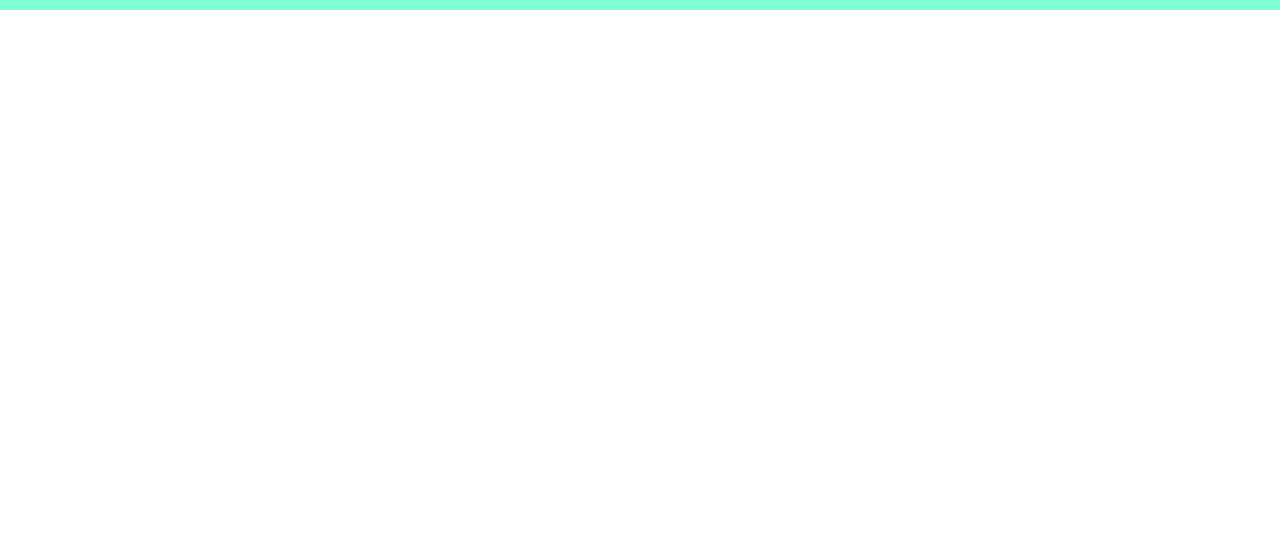
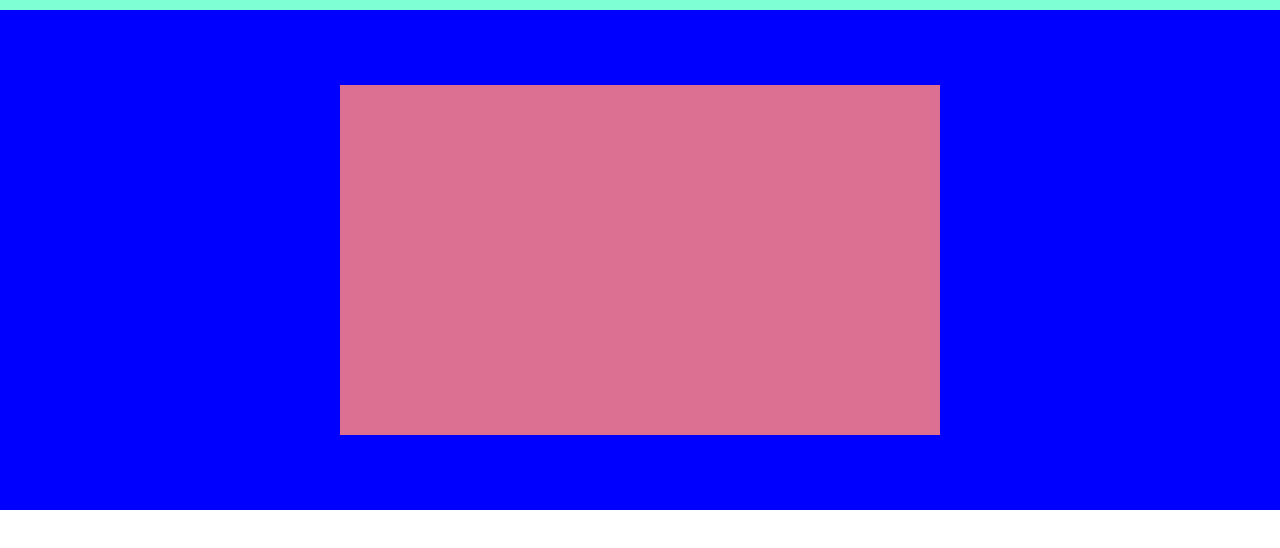
Before and after one commit to SimoneMicheleAllocca/htmlcss-struttura-discord, a plain HTML site: page index.html in a window 1280 px wide. Shown: the part 90-638 px from the top of the page. Drawn offline with Linux system fonts and the light colour scheme.

Commit message:
add: banner

```diff
--- a/css/style.css
+++ b/css/style.css
@@ -4,7 +4,10 @@
         padding: 0;
         box-sizing: border-box;
     }
-
+/* CONTAINER */
+    .container{
+    width: 700px;
+    }
 /* HEADER */
     .nav-bar{
         background-color: aquamarine;
@@ -20,8 +23,8 @@
         margin-left: auto;
         margin-right: auto;
         padding: 10px;
-        width: 700px;;
         border: 2px dashed black;
+
     }
 
     .logo{
@@ -38,3 +41,22 @@
         text-align: right;
         padding: 10px;
     }
+
+    /* PRIMA SEZIONE BANNER */
+    .banner-blu{
+        height: 500px;
+        background-color: blue;
+        padding: 50px;
+        display: flex;
+        justify-content: center;
+        align-items: center
+    }
+
+    .banner-rosa{
+        display: flex;
+        justify-content: center;
+        align-items: center;
+        height: 350px;
+        background-color: palevioletred;
+        width: 600px;
+    }
--- a/index.html
+++ b/index.html
@@ -7,6 +7,7 @@
     <link rel="stylesheet" href="/css/style.css">
 </head>
 <body>
+    <!-- HEADER -->
     <header>
         <div class="nav-bar">
             <nav class="container">
@@ -16,6 +17,16 @@
             </nav>
         </div>
     </header>
+    <!-- /HEADER -->
+    <!-- BANNER -->
+    <div class="banner-blu">
+        <div class="banner-rosa">
+        </div>
+    </div>
 
+
+
+
+    <!-- /BANNER -->
 </body>
 </html>
```
